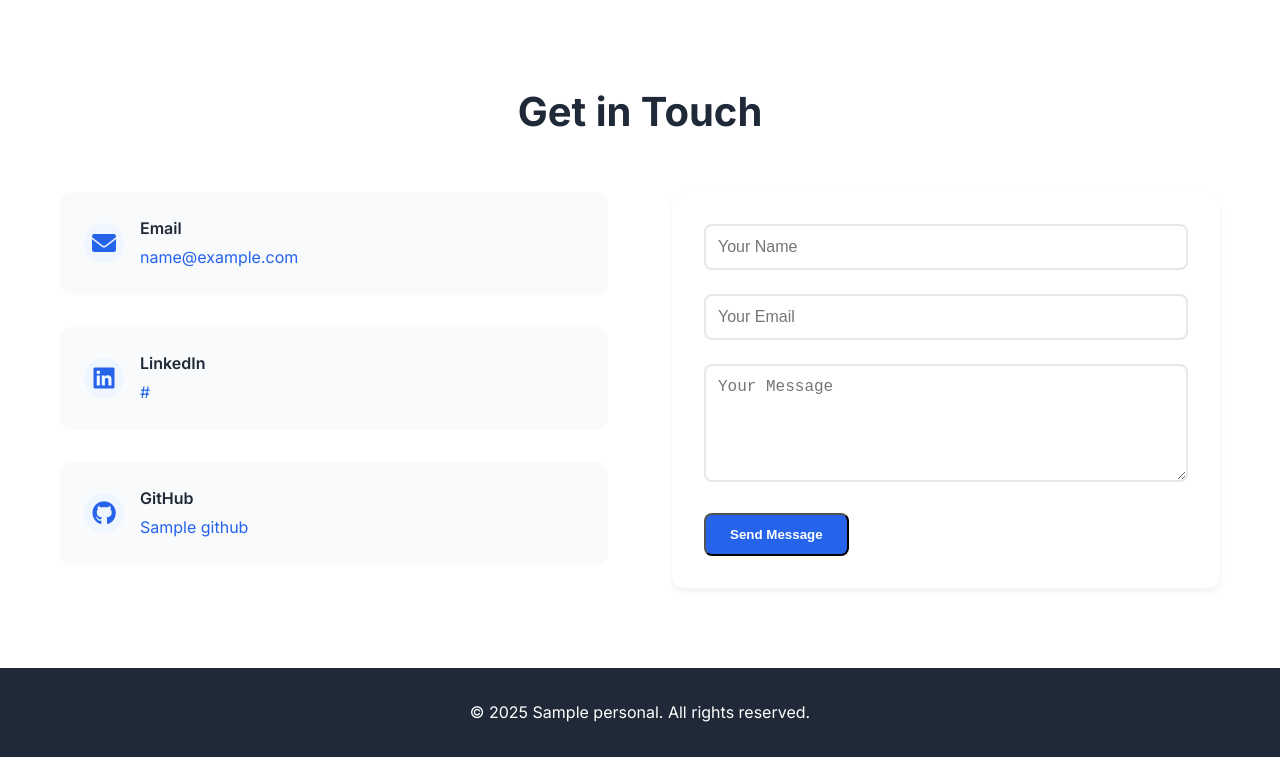
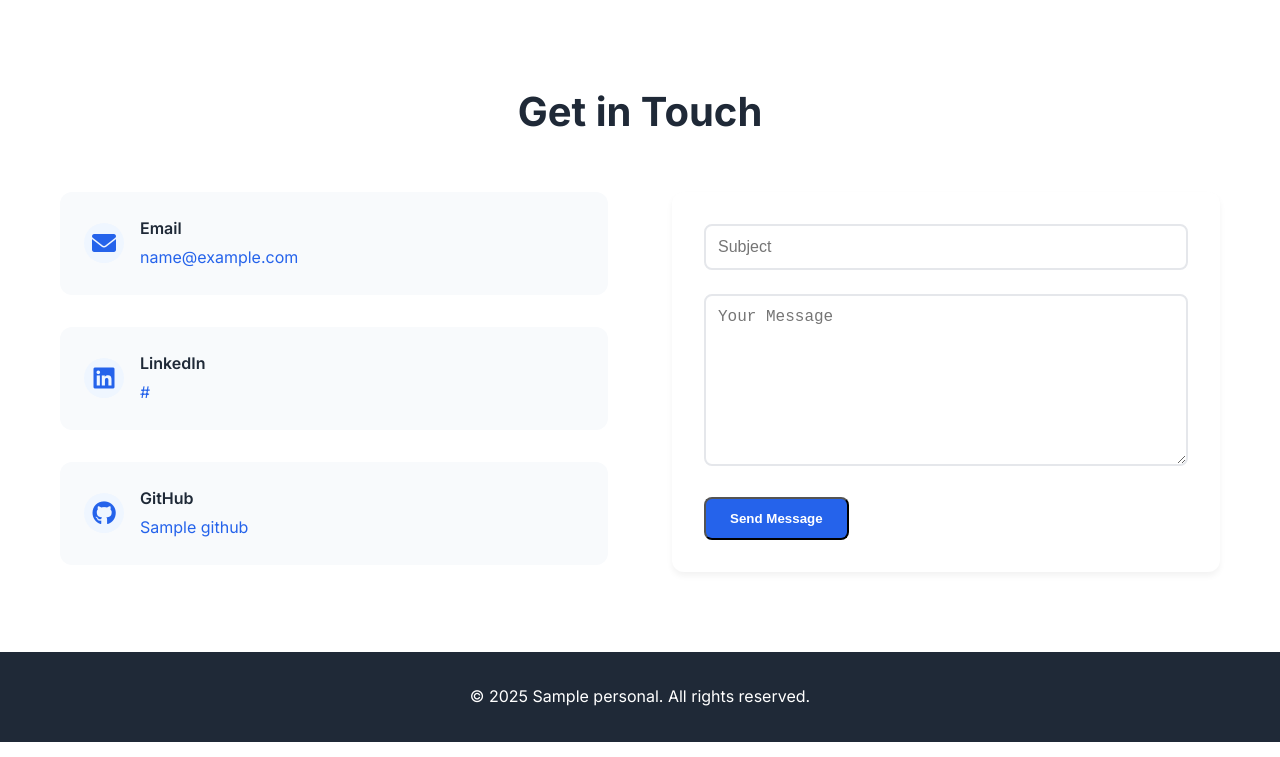
Before and after one commit to pedrospinosa/portfolio, a FastAPI app: template templates/index.html in a window 1280 px wide. Shown: the part 3432-4189 px from the top of the page. Run offline with FastAPI, Linux system fonts and the light colour scheme; the template is opened without the code that fills it: most values are stand-ins (such as "Sample title", 1, 10 or a date in 2020).

Commit message:
feat(contact): add static-friendly contact form with Formspree + mailto fallback
- Add optional personal.contact_form_endpoint to data model\n- Wire contact form in index.html: honeypot, optional subject/message, larger textarea\n- Update main.js: POST to endpoint with _subject, mailto fallback sets subject/body, relaxed validation\n- GH Pages compatible; no server required\n\nEnable Formspree by setting personal.contact_form_endpoint in portfolio.yml

```diff
--- a/src/data.py
+++ b/src/data.py
@@ -43,6 +43,7 @@ class PersonalInfo(BaseModel):
     linkedin: str
     github: str
     profile: str
+    contact_form_endpoint: str | None = None
 
 
 class PortfolioData(BaseModel):
--- a/static/js/main.js
+++ b/static/js/main.js
@@ -61,33 +61,80 @@ window.addEventListener('scroll', () => {
     });
 });
 
-// Contact form handling
+// Contact form handling with Formspree/static backends and mailto fallback
 const contactForm = document.getElementById('contactForm');
 if (contactForm) {
-    contactForm.addEventListener('submit', function(e) {
+    contactForm.addEventListener('submit', async function(e) {
         e.preventDefault();
 
+        const statusEl = document.getElementById('contactStatus');
         const formData = new FormData(this);
-        const name = formData.get('name');
-        const email = formData.get('email');
-        const message = formData.get('message');
+        const subject = (formData.get('subject') || '').toString().trim();
+        const message = (formData.get('message') || '').toString().trim();
+        const honeypot = (formData.get('_gotcha') || '').toString().trim();
+        const endpoint = this.getAttribute('action');
 
-        // Simple validation
-        if (!name || !email || !message) {
-            alert('Please fill in all fields');
+        if (statusEl) {
+            statusEl.style.display = 'block';
+            statusEl.textContent = '';
+        }
+
+        // No required fields; both subject and message are optional
+
+        // Honeypot check
+        if (honeypot) {
+            return; // silently drop bots
+        }
+
+        // If no endpoint configured, fallback to mailto
+        if (!endpoint) {
+            const to = (document.querySelector('.contact-info a[href^="mailto:"]')?.getAttribute('href') || 'mailto:').replace('mailto:', '');
+            const qs = [];
+            if (subject) qs.push(`subject=${encodeURIComponent(subject)}`);
+            if (message) qs.push(`body=${encodeURIComponent(message)}`);
+            const query = qs.length ? `?${qs.join('&')}` : '';
+            window.location.href = `mailto:${encodeURIComponent(to)}${query}`;
             return;
         }
 
-        // Email validation
-        const emailRegex = /^[^\s@]+@[^\s@]+\.[^\s@]+$/;
-        if (!emailRegex.test(email)) {
-            alert('Please enter a valid email address');
-            return;
+        try {
+            const submitButton = this.querySelector('button[type="submit"]');
+            if (submitButton) {
+                submitButton.disabled = true;
+                submitButton.textContent = 'Sending...';
+            }
+
+            // For Formspree, map subject to _subject if provided
+            if (subject) {
+                formData.set('_subject', subject);
+            }
+
+            const response = await fetch(endpoint, {
+                method: 'POST',
+                headers: {
+                    'Accept': 'application/json'
+                },
+                body: formData
+            });
+
+            if (response.ok) {
+                alert('Thank you for your message! I\'ll get back to you soon.');
+                this.reset();
+                if (statusEl) statusEl.textContent = '';
+            } else {
+                const data = await response.json().catch(() => null);
+                const errorMsg = (data && data.errors && data.errors.map(e => e.message).join(', ')) || 'Something went wrong. Please try again later.';
+                alert(errorMsg);
+            }
+        } catch (err) {
+            alert('Network error. Please try again later.');
+        } finally {
+            const submitButton = this.querySelector('button[type="submit"]');
+            if (submitButton) {
+                submitButton.disabled = false;
+                submitButton.textContent = 'Send Message';
+            }
         }
-
-        // Simulate form submission (in a real app, you'd send this to your backend)
-        alert('Thank you for your message! I\'ll get back to you soon.');
-        this.reset();
     });
 }
 
--- a/templates/index.html
+++ b/templates/index.html
@@ -199,16 +199,15 @@
                     </div>
                 </div>
                 <div class="contact-form">
-                    <form id="contactForm">
+                    <form id="contactForm" method="POST" action="{{ portfolio.personal.contact_form_endpoint or '' }}">
                         <div class="form-group">
-                            <input type="text" id="name" name="name" placeholder="Your Name" required>
+                            <input type="text" id="subject" name="subject" placeholder="Subject">
                         </div>
                         <div class="form-group">
-                            <input type="email" id="email" name="email" placeholder="Your Email" required>
+                            <textarea id="message" name="message" placeholder="Your Message" rows="8"></textarea>
                         </div>
-                        <div class="form-group">
-                            <textarea id="message" name="message" placeholder="Your Message" rows="5" required></textarea>
-                        </div>
+                        <input type="text" name="_gotcha" tabindex="-1" autocomplete="off" style="position:absolute;left:-9999px;" aria-hidden="true">
+                        <div id="contactStatus" class="form-status" aria-live="polite" style="display:none;"></div>
                         <button type="submit" class="btn btn-primary">Send Message</button>
                     </form>
                 </div>
```
